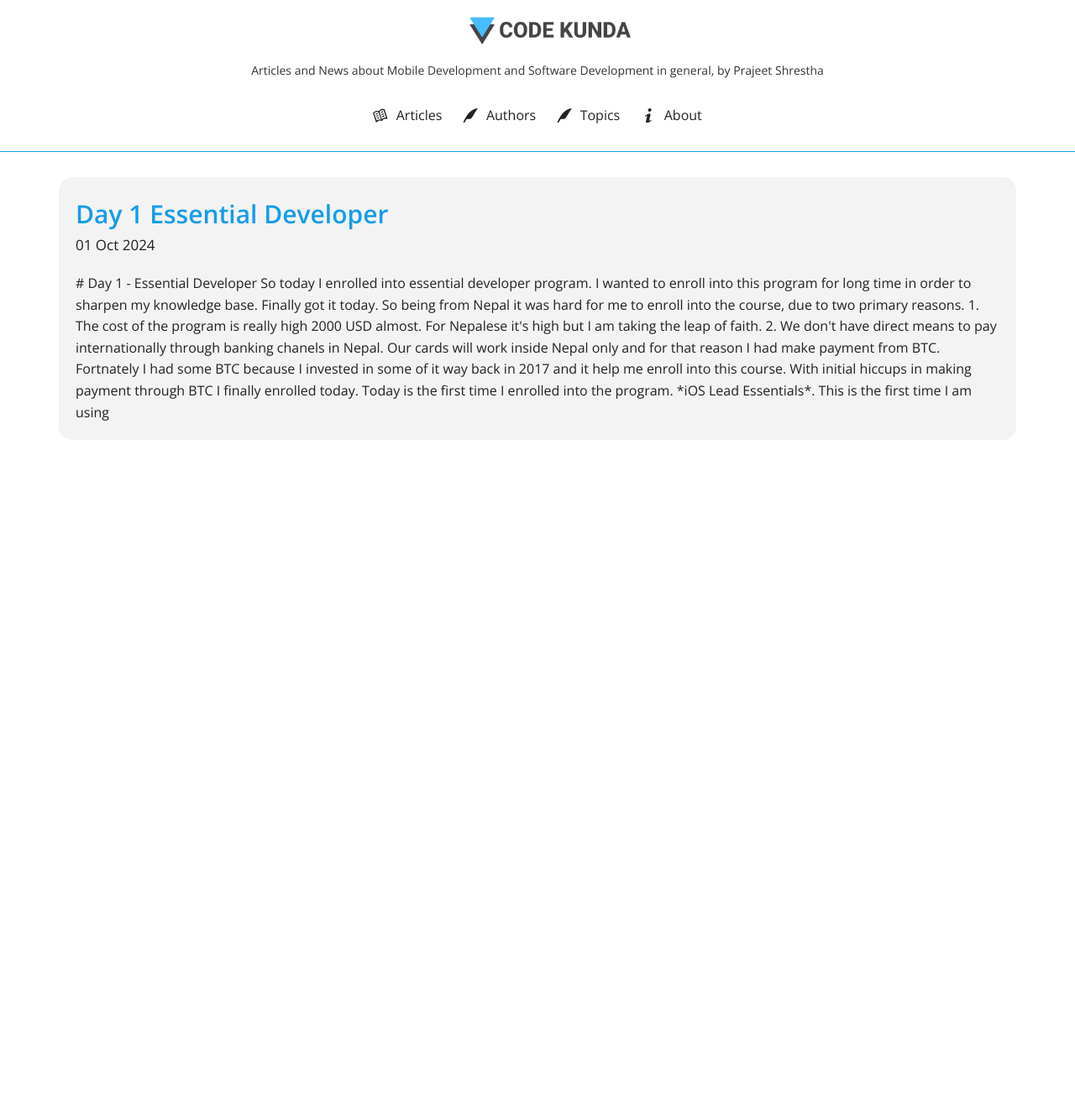
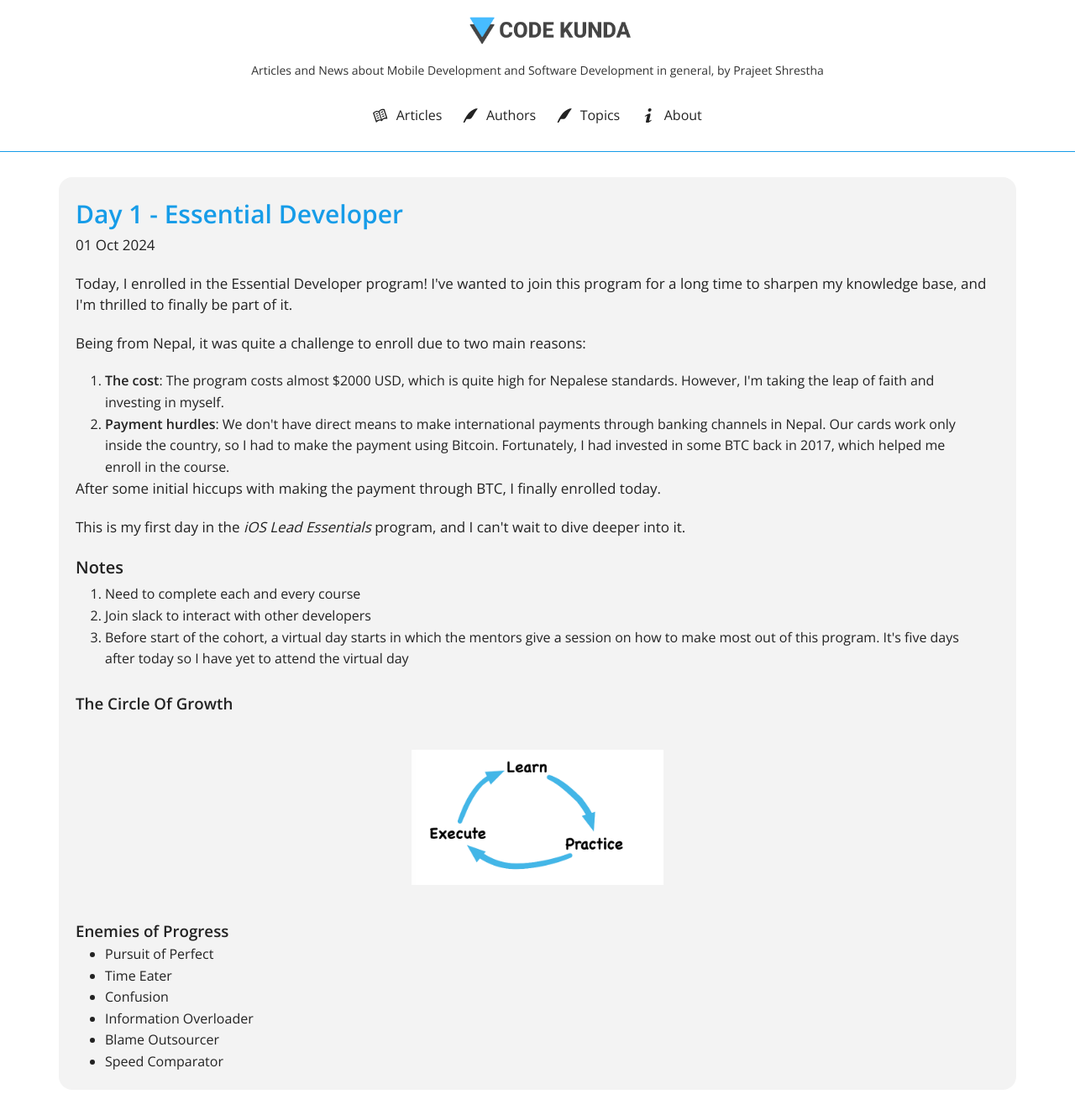
Before and after one commit to PrajeetShrestha/codekunda, a Jekyll site: the page built from _posts/2024-10-01-Day 1 Essential Developer iOS.html, in a window 1280 px wide. Shown: the whole page at 84% size. Built offline with Jekyll 4.4.1, drawn with Linux system fonts in a browser that asks for light colours; comment, search, counter and statistics services are not loaded; before the commit the page ends 1081 px from its top, so only the background shows below that.

Commit message:
essential

```diff
--- a/_posts/2024-10-01-Day 1 Essential Developer iOS.html
+++ b/_posts/2024-10-01-Day 1 Essential Developer iOS.html
@@ -1,18 +1,41 @@
 ---
 layout: post
-title: "Day 1 Essential Developer"
+title: "Day 1 - Essential Developer"
 date: 2024-10-01
 tags: [iOS, Swift, Essential, Training]
 comments: true
 ---
+<p>Today, I enrolled in the Essential Developer program! I've wanted to join this program for a long time to sharpen my knowledge base, and I'm thrilled to finally be part of it.</p>
 
-# Day 1 - Essential Developer
-So today I enrolled into essential developer program. I wanted to enroll into this program for long time in order to sharpen my knowledge base. Finally got it today.
-So being from Nepal it was hard for me to enroll into the course, due to two primary reasons.
-1. The cost of the program is really high 2000 USD almost. For Nepalese it's high but I am taking the leap of faith.
-2. We don't have direct means to pay internationally through banking chanels in Nepal. Our cards will work inside Nepal only and for that reason I had make payment from BTC. Fortnately I had some BTC because I invested in some of it way back in 2017 and it help me enroll into this course.
-With initial hiccups in making payment through BTC I finally enrolled today.
+<p>Being from Nepal, it was quite a challenge to enroll due to two main reasons:</p>
+<!--more-->
+<ol>
+  <li><strong>The cost</strong>: The program costs almost $2000 USD, which is quite high for Nepalese standards. However, I'm taking the leap of faith and investing in myself.</li>
+  <li><strong>Payment hurdles</strong>: We don't have direct means to make international payments through banking channels in Nepal. Our cards work only inside the country, so I had to make the payment using Bitcoin. Fortunately, I had invested in some BTC back in 2017, which helped me enroll in the course.</li>
+</ol>
+
+<p>After some initial hiccups with making the payment through BTC, I finally enrolled today.</p>
+
+<p>This is my first day in the <em>iOS Lead Essentials</em> program, and I can't wait to dive deeper into it.</p>
 
 
-Today is the first time I enrolled into the program. *iOS Lead Essentials*.
-This is the first time I am using
+<h2> Notes </h2>
+<ol>
+    <li>Need to complete each and every course</li>
+    <li>Join slack to interact with other developers</li>
+    <li>Before start of the cohort, a virtual day starts in which the mentors give a session on how to make most out of this program. It's five days after today so I have yet to attend the virtual day</li>
+
+</ol>
+<br>
+<h3>The Circle Of Growth</h3>
+<img width=300 height: auto src={{"/assets/images/posts/essential/day1/the_circle.png" | relative_url }} class="illustration">
+
+<h3 >Enemies of Progress </h3>
+<ul>
+<li>Pursuit of Perfect</li>
+<li>Time Eater</li>
+<li>Confusion</li>
+<li>Information Overloader</li>
+<li>Blame Outsourcer</li>
+<li>Speed Comparator</li>
+</ul>
--- a/_sass/base.scss
+++ b/_sass/base.scss
@@ -48,3 +48,9 @@ a:hover {
 a:visited {
     color: lightcoral;
 }
+
+ul,
+ol {
+    padding: 0 3.5rem; /* 0 top/bottom, 1.5rem left/right */
+    margin: 0; /* Remove any default margin */
+}
```
Also changed, not shown: _posts/2024-10-07-Disecting Packages - Swift Package Manager.html (added, +7 -0 lines), essential_notes/dependency_diagrams.md (added, +4 -0 lines), essential_notes/networking_module.md (added, +54 -0 lines), essential_notes/video_issue.md (added, +23 -0 lines), essential_use_cases/generic_http_client/use_case.md (added, +14 -0 lines), assets/images/posts/essential/day1/the_circle.png (added), 1 other file.
